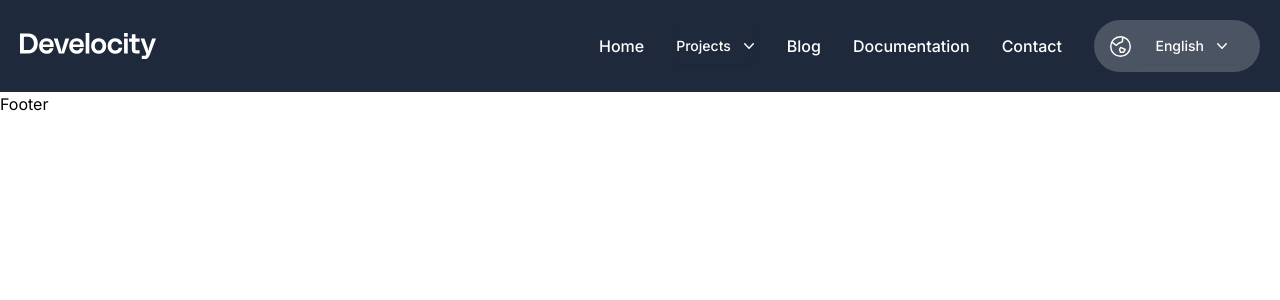
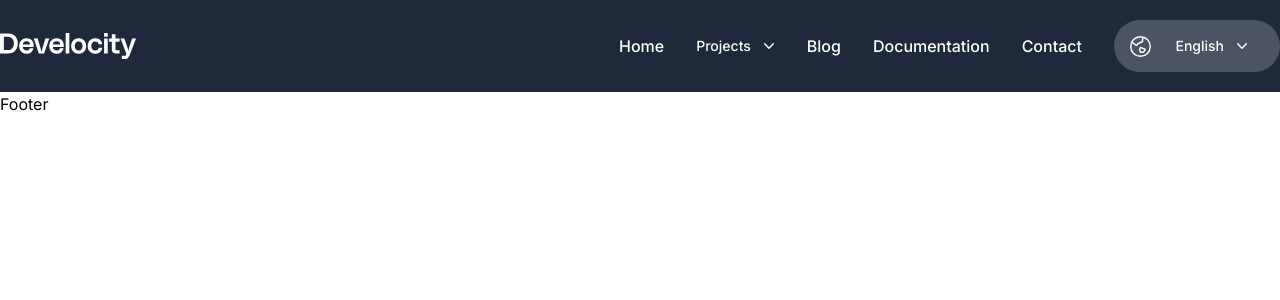
Before and after one commit to moussa32/develocity-finance, a React (Vite) app: page / in a window 1280 px wide. Shown: the top 300 px of the page. Built offline with nearby package versions, Linux system fonts and the light colour scheme.

Commit message:
edit navbar padding

```diff
--- a/src/Shared/Components/Navbar.jsx
+++ b/src/Shared/Components/Navbar.jsx
@@ -9,7 +9,7 @@ const Navbar = ({background}) => {
   return (
     <div className="bg-slate-800">
       <div
-        className={`${background} text-white container mx-auto p-5 rounded-xl
+        className={`${background} text-white container mx-auto p-5 md:px-0 rounded-xl
       flex flex-col md:flex-row justify-between`}
       >
         <img className="my-5 md:my-0" src={navLogo} alt="navbar logo" />
```
